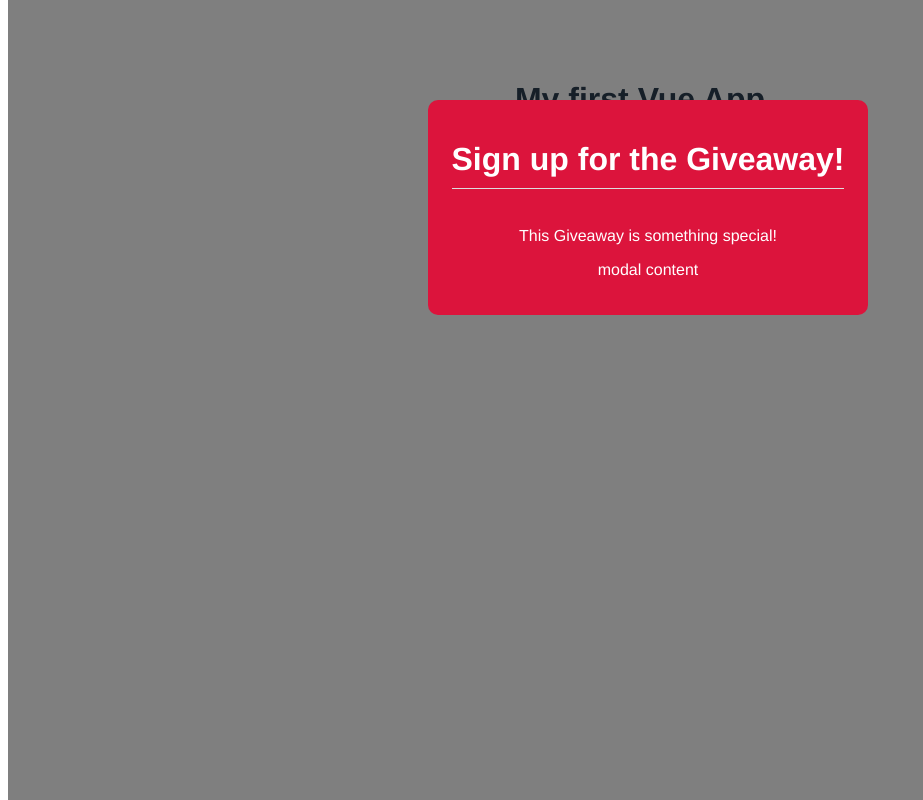
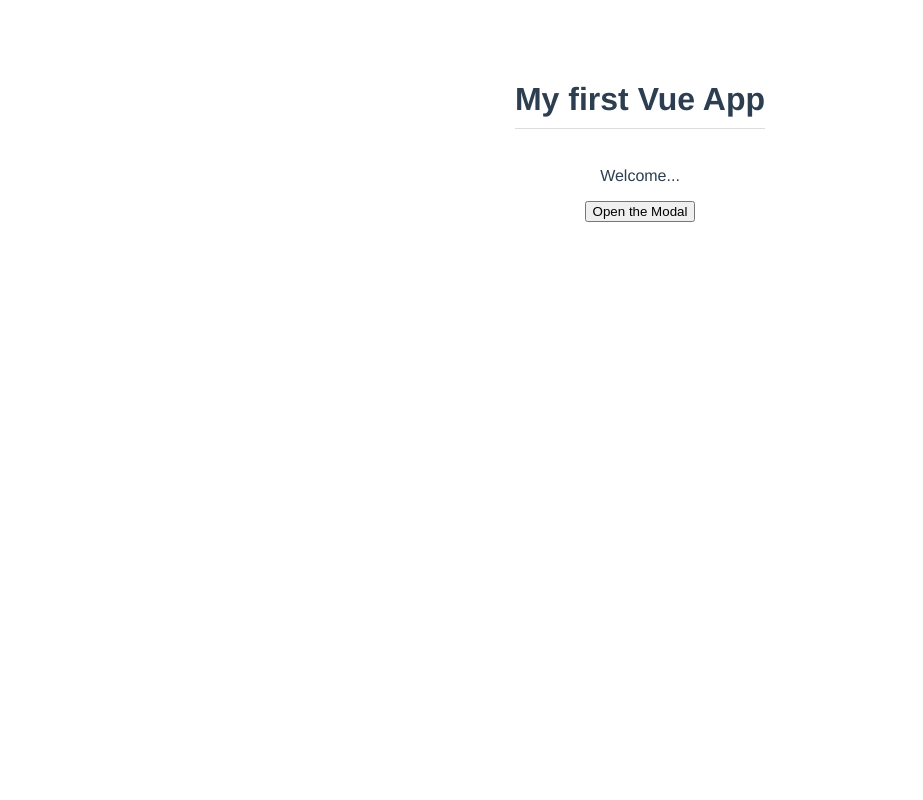
Before and after one commit to AdrianCo97/Vue-project, a Vue app in the folder modal-project/: page / in a window 1280 px wide. Shown: the whole page, without its empty margins (0-923 px from the left). Built offline with nearby package versions, Linux system fonts and the light colour scheme.

Commit message:
Emitted a click function to the parent

```diff
--- a/modal-project/src/App.vue
+++ b/modal-project/src/App.vue
@@ -1,6 +1,11 @@
 <template>
   <h1>{{title}}</h1>
-  <Modal :header="header" :text="text" theme="sale"/>
+  <p>Welcome...</p>
+  <div v-if="showModal">
+    <Modal :header="header" :text="text" theme="sale" @close="toggleModal"/>
+  </div>
+
+  <button @click="toggleModal">Open the Modal</button>
 </template>
 
 <script>
@@ -13,7 +18,13 @@
     return {
       title: "My first Vue App",
       header: "Sign up for the Giveaway!",
-      text: "This Giveaway is something special!"
+      text: "This Giveaway is something special!",
+      showModal: false
+    }
+  },
+  methods: {
+    toggleModal(){
+      this.showModal = !this.showModal
     }
   }
 }
--- a/modal-project/src/components/Modal.vue
+++ b/modal-project/src/components/Modal.vue
@@ -1,5 +1,5 @@
 <template>
-    <div class="backdrop">
+    <div class="backdrop" @click="closeModal">
         <div class="modal" :class="{ sale: theme === 'sale'}">
             <h1>{{header}}</h1>
             <p>{{text}}</p>
@@ -14,7 +14,12 @@
             'header',
             'text',
             'theme'
-        ]
+        ],
+        methods: {
+            closeModal(){
+                this.$emit("close")
+            }
+        }
     }
 </script>
 
```
